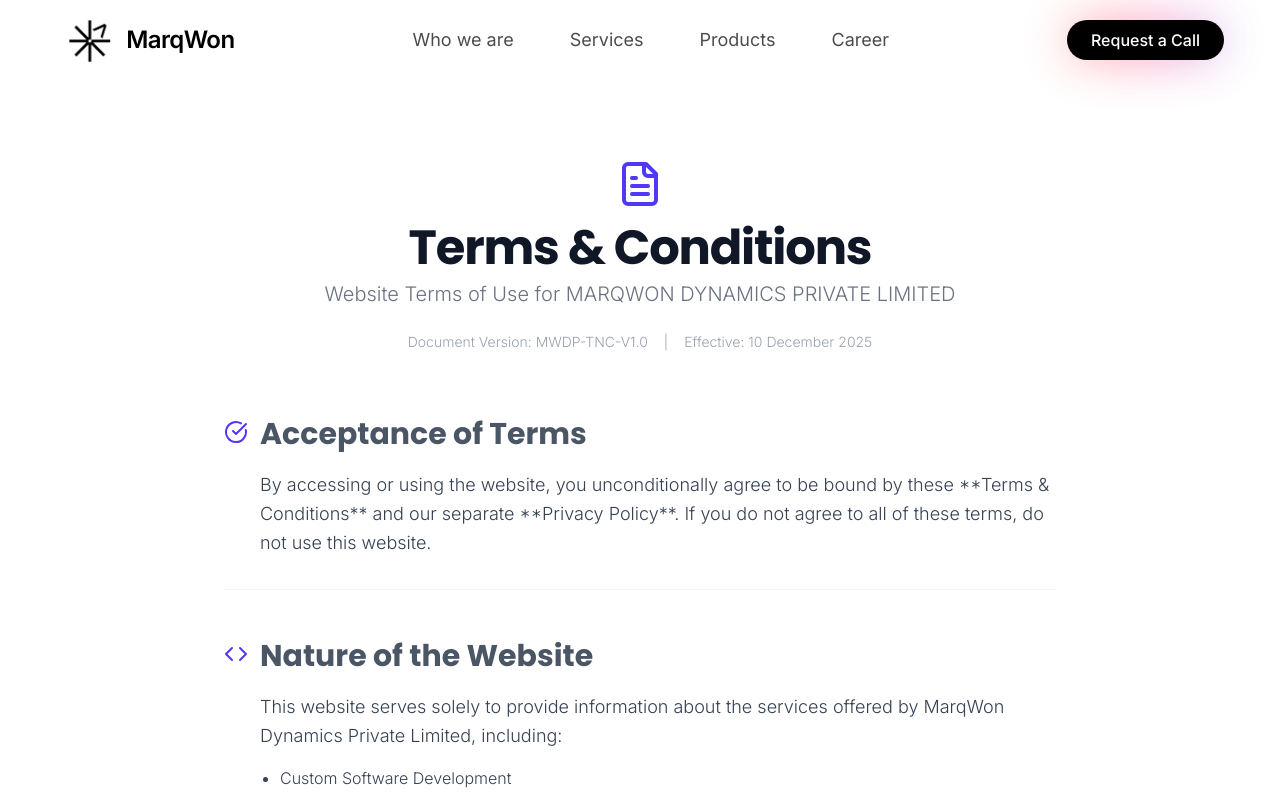
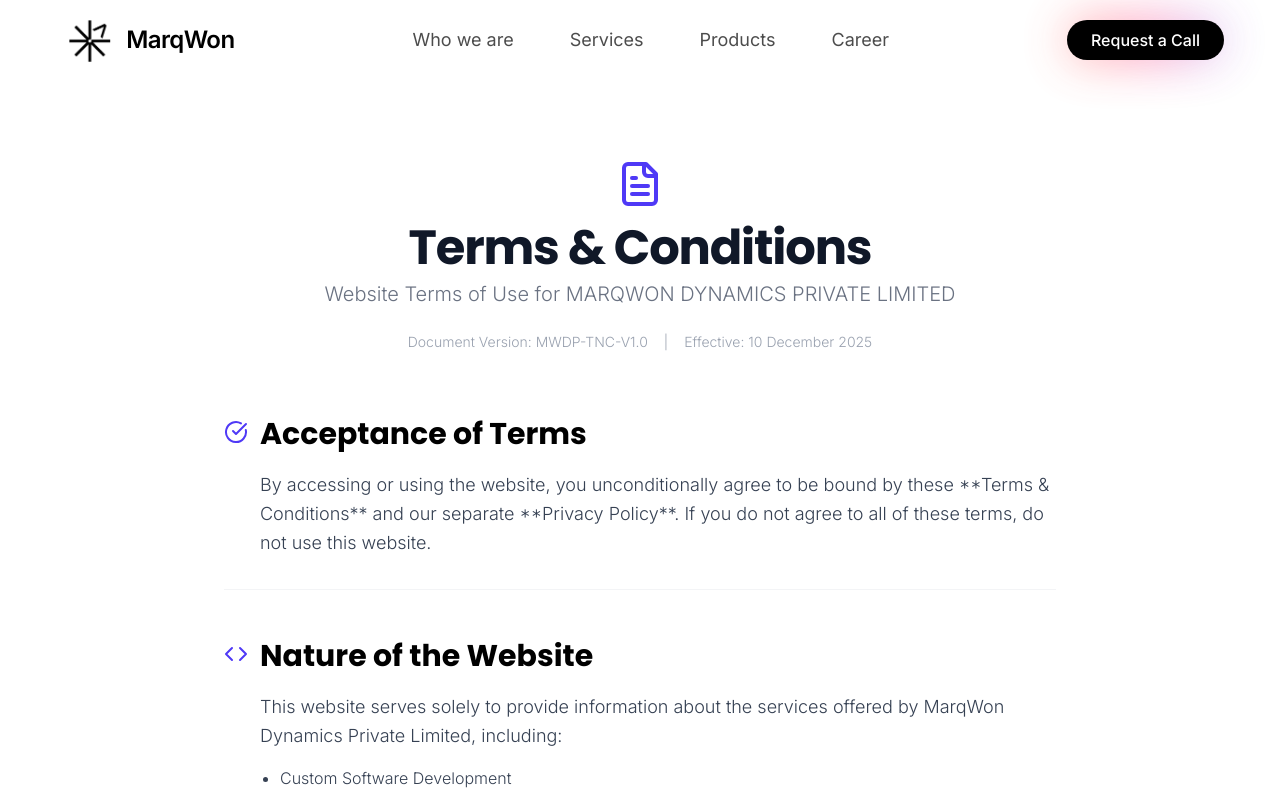
Before and after one commit to divi1127/MarqWon, a React (Vite) app: page /term_condition in a window 1280 px wide. Shown: the top 798 px of the page. Built offline with nearby package versions, Linux system fonts and the light colour scheme; what react-head would draw is missing.

Commit message:
first commit

```diff
--- a/src/sections/PrivacyPolicyPage.jsx
+++ b/src/sections/PrivacyPolicyPage.jsx
@@ -50,7 +50,7 @@
         <div className="flex items-start mb-4">
             <Icon className="w-6 h-6 text-indigo-600 mr-3 mt-1 flex-shrink-0" />
             <h2
-                className="text-3xl font-extrabold text-gray-600 leading-tight" // Lighter Header Color (text-gray-600) & Poppins Sim (font-extrabold)
+                className="text-3xl font-extrabold text-black leading-tight" // Lighter Header Color (text-gray-600) & Poppins Sim (font-extrabold)
                 style={{ fontFamily: 'Poppins, sans-serif' }} // Explicit Poppins simulation
             >
                 {title}
--- a/src/sections/TermsAndConditionsPage.jsx
+++ b/src/sections/TermsAndConditionsPage.jsx
@@ -30,7 +30,7 @@
         <div className="flex items-start mb-4">
             <Icon className="w-6 h-6 text-indigo-600 mr-3 mt-1 flex-shrink-0" />
             <h2
-                className="text-3xl font-extrabold text-gray-600 leading-tight" // Lighter Header Color (text-gray-600) & Poppins Sim
+                className="text-3xl font-extrabold text-black leading-tight" // Lighter Header Color (text-gray-600) & Poppins Sim
                 style={{ fontFamily: 'Poppins, sans-serif' }}
             >
                 {title}
```
